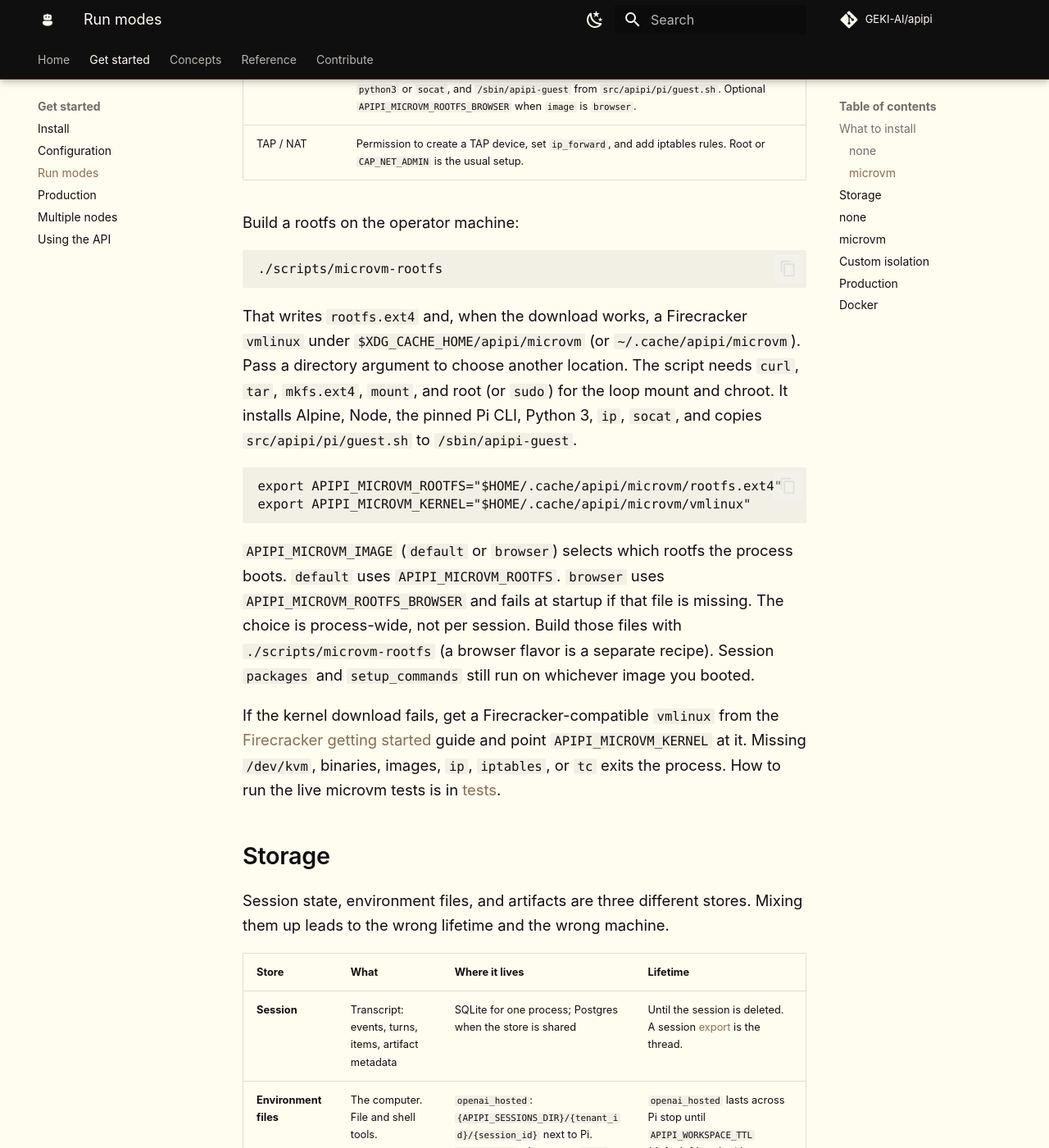
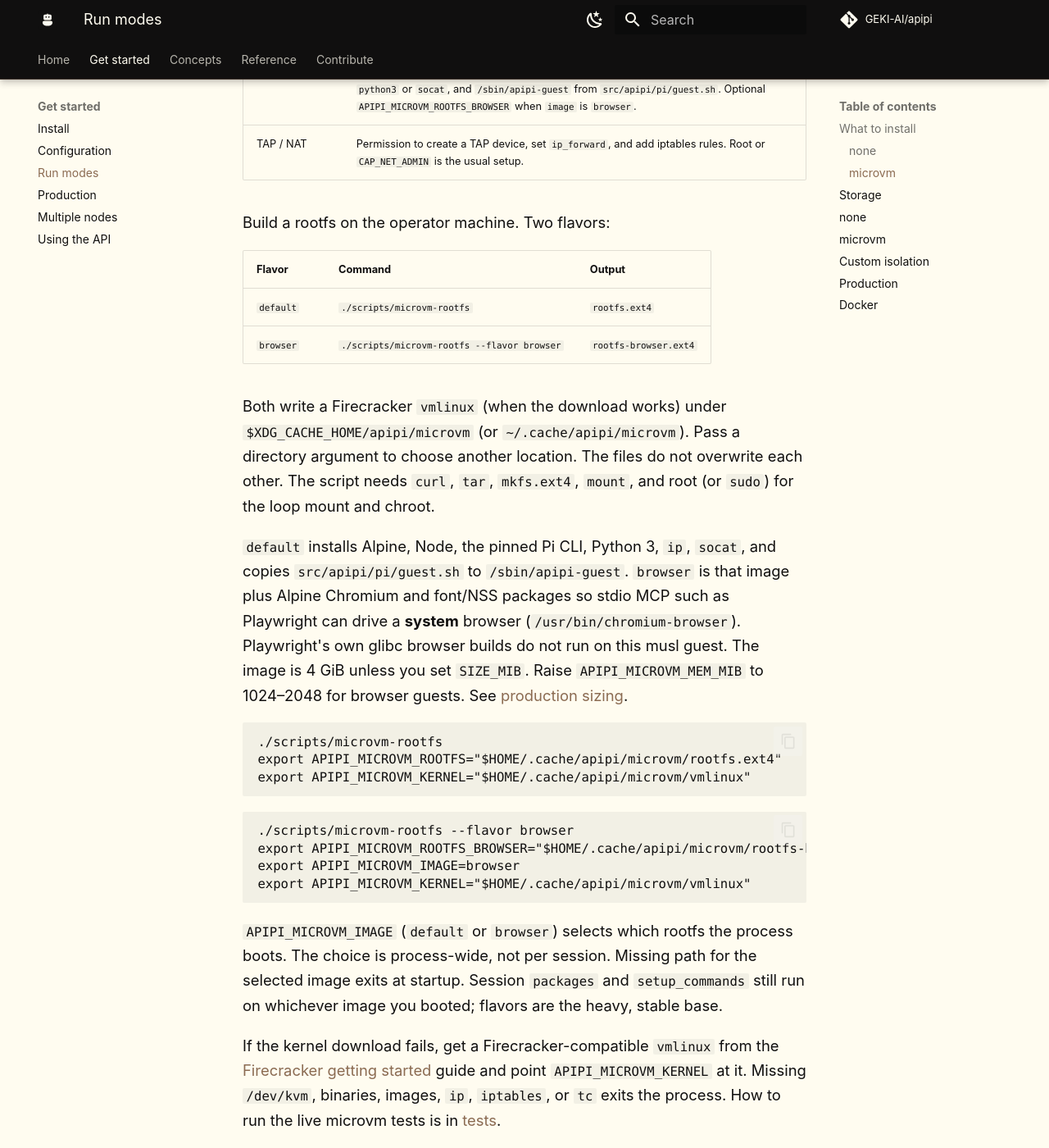
Before and after one commit to GEKI-AI/apipi, an MkDocs documentation site: the page built from docs/run-modes.md, in a window 1280 px wide and 1400 px high, scrolled down 2057 px. Shown: the whole window at 82% size. Built offline with MkDocs 1.6.1 and Material for MkDocs 9.7.7, drawn with Linux system fonts in a browser that asks for light colours; comment, search, counter and statistics services are not loaded.

Commit message:
Build default and browser microVM rootfs flavors (#149)
Co-authored-by: mths opencode <mths@datenhof.com>

````diff
--- a/docs/run-modes.md
+++ b/docs/run-modes.md
@@ -65,32 +65,46 @@ tools, and point at operator-provided guest images:
 | Guest rootfs | `APIPI_MICROVM_ROOTFS` (ext4) for `APIPI_MICROVM_IMAGE=default`. Include Node, Pi, `python3` or `socat`, and `/sbin/apipi-guest` from `src/apipi/pi/guest.sh`. Optional `APIPI_MICROVM_ROOTFS_BROWSER` when `image` is `browser`. |
 | TAP / NAT | Permission to create a TAP device, set `ip_forward`, and add iptables rules. Root or `CAP_NET_ADMIN` is the usual setup. |
 
-Build a rootfs on the operator machine:
+Build a rootfs on the operator machine. Two flavors:
+
+| Flavor | Command | Output |
+| --- | --- | --- |
+| `default` | `./scripts/microvm-rootfs` | `rootfs.ext4` |
+| `browser` | `./scripts/microvm-rootfs --flavor browser` | `rootfs-browser.ext4` |
+
+Both write a Firecracker `vmlinux` (when the download works) under
+`$XDG_CACHE_HOME/apipi/microvm` (or `~/.cache/apipi/microvm`). Pass a
+directory argument to choose another location. The files do not
+overwrite each other. The script needs `curl`, `tar`, `mkfs.ext4`,
+`mount`, and root (or `sudo`) for the loop mount and chroot.
+
+`default` installs Alpine, Node, the pinned Pi CLI, Python 3, `ip`,
+`socat`, and copies `src/apipi/pi/guest.sh` to `/sbin/apipi-guest`.
+`browser` is that image plus Alpine Chromium and font/NSS packages so
+stdio MCP such as Playwright can drive a **system** browser
+(`/usr/bin/chromium-browser`). Playwright's own glibc browser builds
+do not run on this musl guest. The image is 4 GiB unless you set
+`SIZE_MIB`. Raise `APIPI_MICROVM_MEM_MIB` to 1024–2048 for browser
+guests. See [production sizing](production.md#sizing).
 
 ```
 ./scripts/microvm-rootfs
-```
-
-That writes `rootfs.ext4` and, when the download works, a Firecracker
-`vmlinux` under `$XDG_CACHE_HOME/apipi/microvm` (or `~/.cache/apipi/microvm`).
-Pass a directory argument to choose another location. The script needs
-`curl`, `tar`, `mkfs.ext4`, `mount`, and root (or `sudo`) for the
-loop mount and chroot. It installs Alpine, Node, the pinned Pi CLI,
-Python 3, `ip`, `socat`, and copies `src/apipi/pi/guest.sh` to
-`/sbin/apipi-guest`.
-
-```
 export APIPI_MICROVM_ROOTFS="$HOME/.cache/apipi/microvm/rootfs.ext4"
 export APIPI_MICROVM_KERNEL="$HOME/.cache/apipi/microvm/vmlinux"
 ```
 
+```
+./scripts/microvm-rootfs --flavor browser
+export APIPI_MICROVM_ROOTFS_BROWSER="$HOME/.cache/apipi/microvm/rootfs-browser.ext4"
+export APIPI_MICROVM_IMAGE=browser
+export APIPI_MICROVM_KERNEL="$HOME/.cache/apipi/microvm/vmlinux"
+```
+
 `APIPI_MICROVM_IMAGE` (`default` or `browser`) selects which rootfs
-the process boots. `default` uses `APIPI_MICROVM_ROOTFS`. `browser`
-uses `APIPI_MICROVM_ROOTFS_BROWSER` and fails at startup if that file
-is missing. The choice is process-wide, not per session. Build those
-files with `./scripts/microvm-rootfs` (a browser flavor is a separate
-recipe). Session `packages` and `setup_commands` still run on whichever
-image you booted.
+the process boots. The choice is process-wide, not per session.
+Missing path for the selected image exits at startup. Session
+`packages` and `setup_commands` still run on whichever image you
+booted; flavors are the heavy, stable base.
 
 If the kernel download fails, get a Firecracker-compatible `vmlinux`
 from the [Firecracker getting started](https://github.com/firecracker-microvm/firecracker/blob/main/docs/getting-started.md)
````
Also changed, not shown: docs/config.md (+1 -1 lines), docs/production.md (+1 -1 lines), docs/tests.md (+4 -2 lines), 1 other file.
